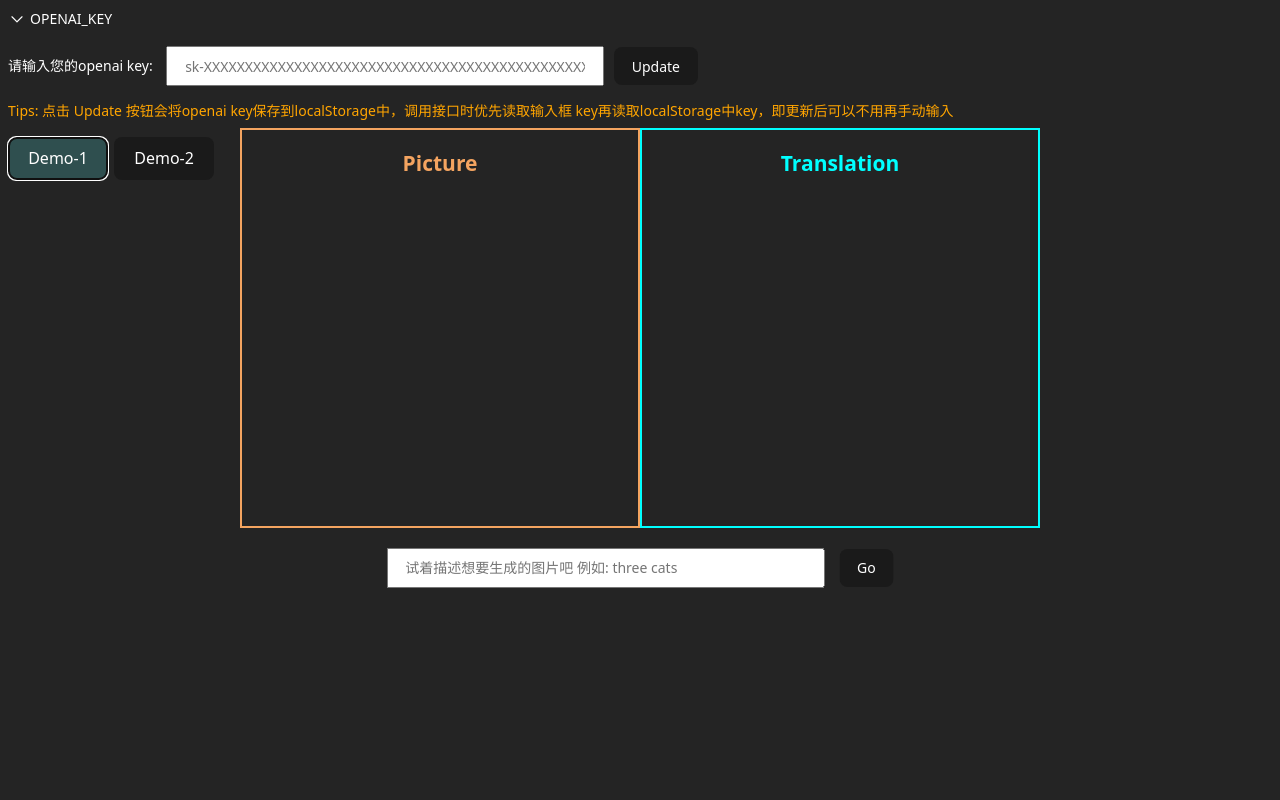
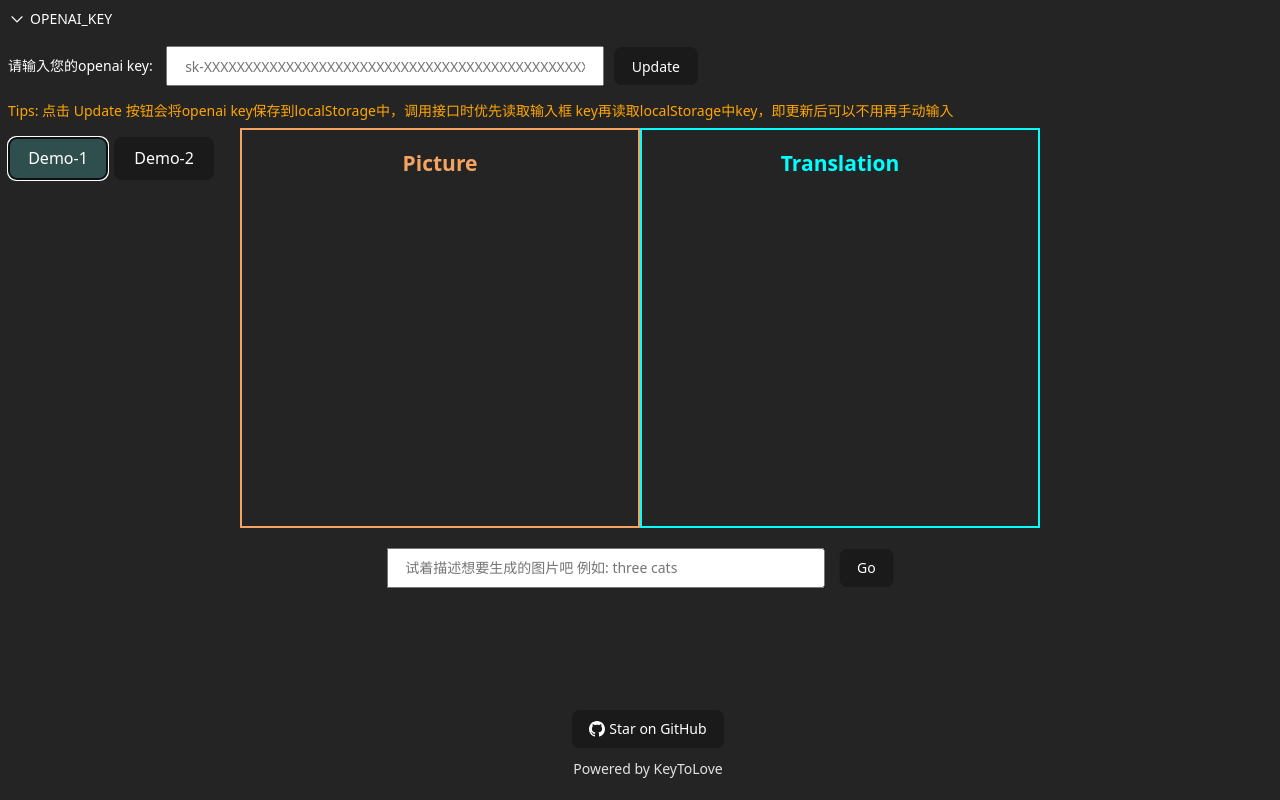
Before and after one commit to KeyToLove/awesome-gpt, a Vue app: page /config in a window 1280 px wide. Both pictures are taken after a click on the button "Demo-1". Built offline with nearby package versions, Linux system fonts and the light colour scheme.

Commit message:
chore: added github link

```diff
--- /dev/null
+++ b/frontend/Footer.vue
@@ -0,0 +1,43 @@
+<template>
+    <div class="footer">
+        <div class="github">
+            <button @click="goGitHub">
+                <svg xmlns="http://www.w3.org/2000/svg" width="16" height="16" fill="currentColor" viewBox="0 0 24 24"
+                    className={className}>
+                    <path
+                        d="M12 0c-6.626 0-12 5.373-12 12 0 5.302 3.438 9.8 8.207 11.387.599.111.793-.261.793-.577v-2.234c-3.338.726-4.033-1.416-4.033-1.416-.546-1.387-1.333-1.756-1.333-1.756-1.089-.745.083-.729.083-.729 1.205.084 1.839 1.237 1.839 1.237 1.07 1.834 2.807 1.304 3.492.997.107-.775.418-1.305.762-1.604-2.665-.305-5.467-1.334-5.467-5.931 0-1.311.469-2.381 1.236-3.221-.124-.303-.535-1.524.117-3.176 0 0 1.008-.322 3.301 1.23.957-.266 1.983-.399 3.003-.404 1.02.005 2.047.138 3.006.404 2.291-1.552 3.297-1.23 3.297-1.23.653 1.653.242 2.874.118 3.176.77.84 1.235 1.911 1.235 3.221 0 4.609-2.807 5.624-5.479 5.921.43.372.823 1.102.823 2.222v3.293c0 .319.192.694.801.576 4.765-1.589 8.199-6.086 8.199-11.386 0-6.627-5.373-12-12-12z" />
+                </svg>
+                Star on GitHub
+            </button>
+        </div>
+        <div>Powered by KeyToLove</div>
+    </div>
+</template>
+<script setup lang="ts">
+const goGitHub = () => {
+    window.open('https://github.com/KeyToLove/chatgpt-demo', "_blank")
+}
+</script>
+
+<style lang="less" scoped>
+.footer {
+    position: fixed;
+    bottom: 20px;
+    width: 100%;
+    text-align: center;
+
+    .github {
+        margin-bottom: 10px;
+
+        button {
+            display: flex;
+            align-items: center;
+            margin: 0 auto;
+        }
+
+        svg {
+            margin-right: 4px;
+        }
+    }
+}
+</style>
--- a/frontend/Layout.vue
+++ b/frontend/Layout.vue
@@ -3,6 +3,7 @@
 import { computed, ref } from 'vue';
 import Demo1 from './Demo-1.vue'
 import Demo2 from './Demo-2.vue'
+import Footer from './Footer.vue'
 import { useMessage } from 'naive-ui'
 
 
@@ -47,6 +48,10 @@
   return localStorage.getItem(OPENAI_KEY) ? null : ["1"]
 })
 
+const isShowFooter = computed(() => {
+  return ['/', '#/demo-1'].includes(currentPath.value)
+})
+
 </script>
 
 <template>
@@ -68,6 +73,7 @@
     <button @click="go('demo-2')" :class="{ active: activeRoute === 'demo-2' }">Demo-2</button>
   </div>
   <component :is="currentView" :userOpenAIKey="userOpenAIKey"></Component>
+  <Footer v-show="isShowFooter"></Footer>
 </template>
 <style lang="less" scoped>
 .header {
@@ -86,6 +92,7 @@
 }
 
 .nav {
+  display: flex;
   font-size: 16px;
 
   button {
```
